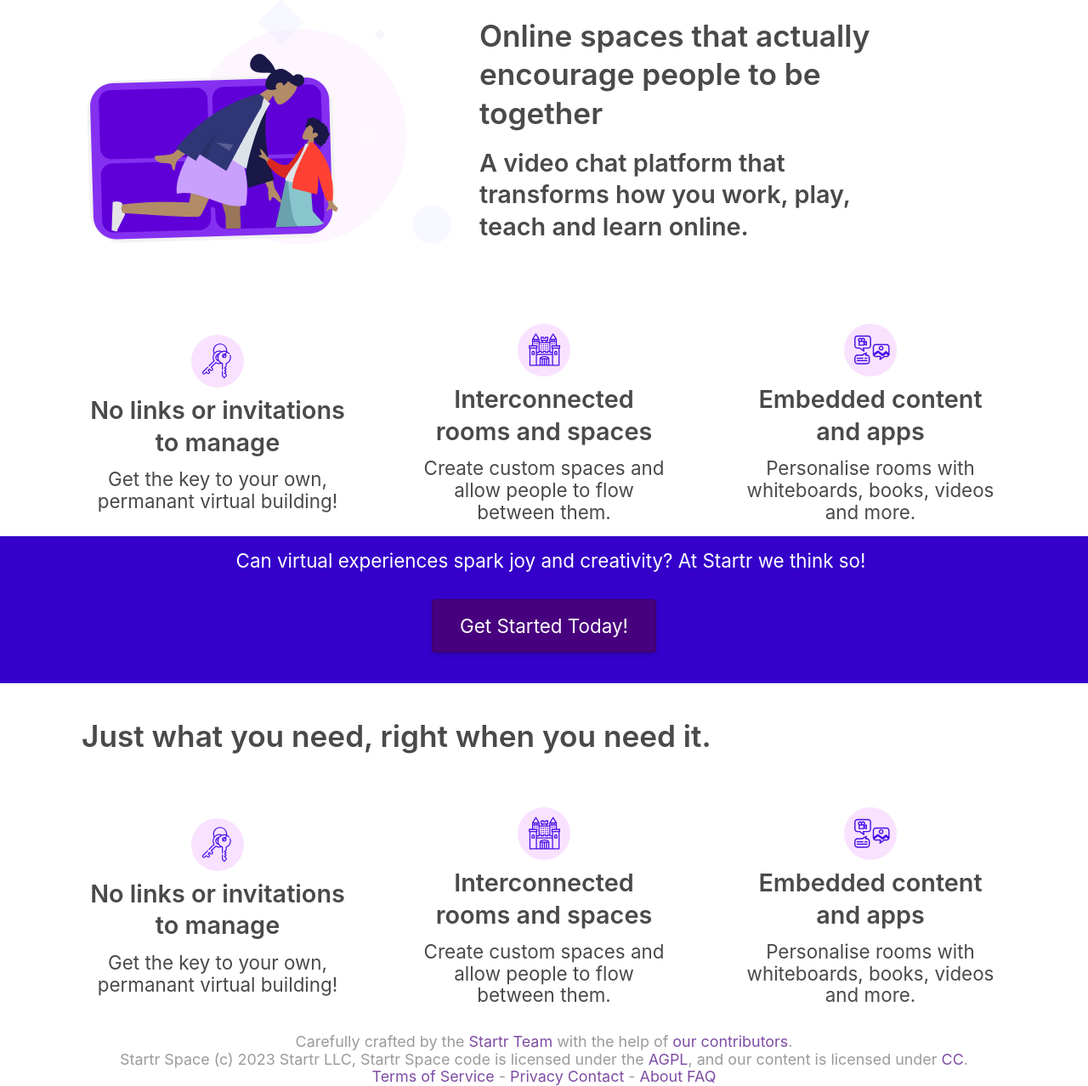
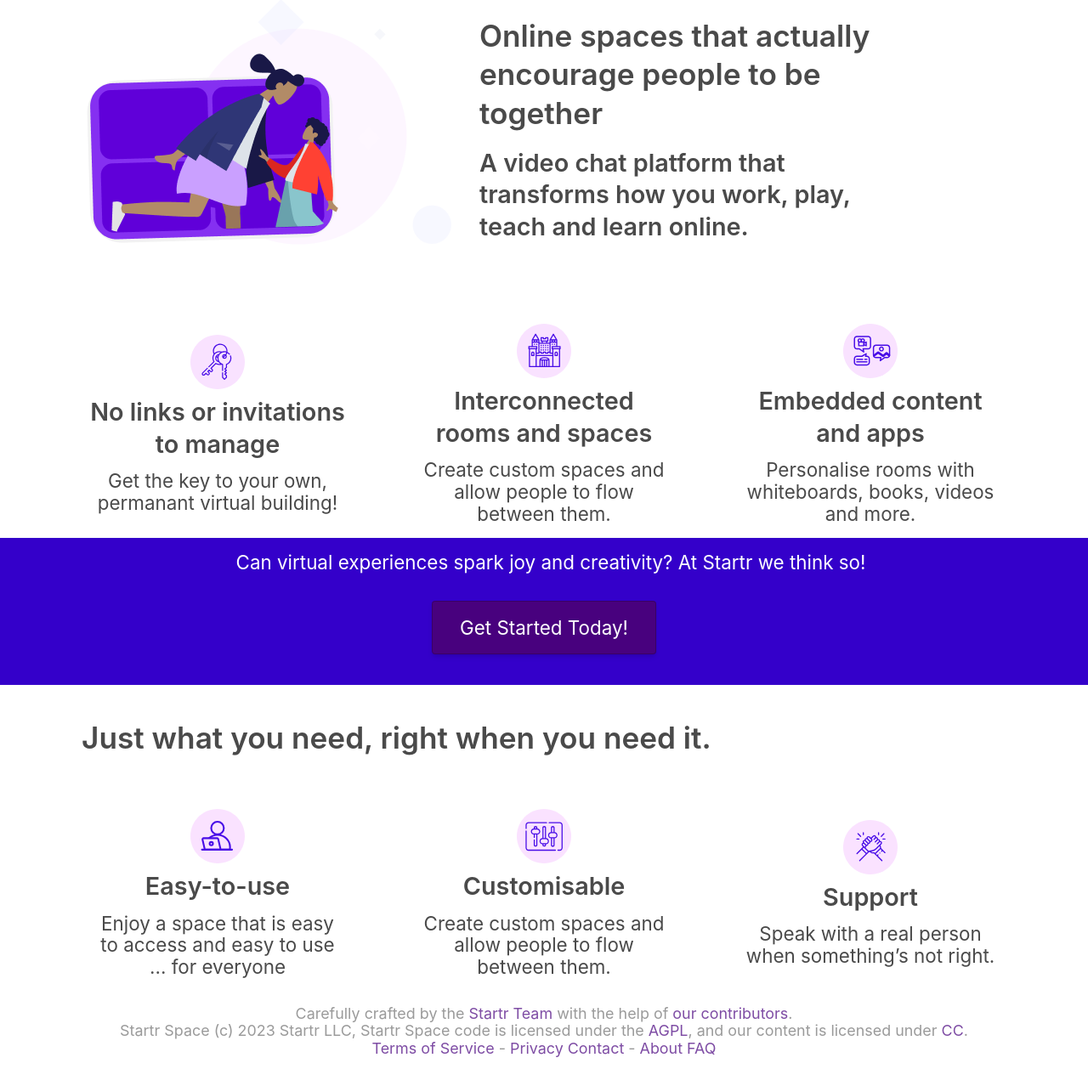
Before and after one commit to Startr/WEB-Spaces-Accounts, a Flask app: page / in a window 1280 px wide. Shown: the part 160-1438 px from the top of the page at 85% size. After the commit the page ends 1404 px from the top, so only its background shows below. Run offline with Flask 3, Linux system fonts and the light colour scheme; parts of the project's set-up code (start-up, migrations or seed data) failed here and were passed over; some libraries are stand-ins or nearby versions.

Commit message:
Tweaked text & optimized page load & Accessibility

```diff
--- a/templates/index.html
+++ b/templates/index.html
@@ -15,7 +15,7 @@
   "
 >
   <div class="column" style="--ta: center; --d: grid; --fw: wrap">
-    <img src="/images/Frames.png" style="--ps: center" />
+    <img alt="Meet freely with our Startr Spaces. This image shows two people interacting." src="/images/Frames.png" style="--ps: center" />
   </div>
   <div class="column" style="--p: 2rem; --w-md: 51%">
     <h2 style="--mb: 1rem">
@@ -33,17 +33,17 @@
   style="--d: flex; --jc: center; --fd: column; --fd-md: row; --fw: wrap"
 >
   <div class="column" style="--m: auto; --ta: center; --d: grid; --maxw: 300px">
-    <img src="/images/1_Key_Icon.svg" style="--ps: center" />
+    <img alt="Startr Keys" width="64" height="64" src="/images/1_Key_Icon.svg" style="--ps: center" />
     <h3>No links or invitations to manage</h3>
     <p>Get the key to your own, permanant virtual building!</p>
   </div>
   <div class="column" style="--m: auto; --ta: center; --d: grid; --maxw: 300px">
-    <img src="/images/2_Castle_Icon.svg" style="--ps: center" />
+    <img alt="Startr.Space is your castle" width="64" height="64" src="/images/2_Castle_Icon.svg" style="--ps: center" />
     <h3>Interconnected rooms and spaces</h3>
     <p>Create custom spaces and allow people to flow between them.</p>
   </div>
   <div class="column" style="--m: auto; --ta: center; --d: grid; --maxw: 300px">
-    <img src="/images/3_Apps_Icon.svg" style="--ps: center" />
+    <img alt="Startr Spaces Apps" width="64" height="64" src="/images/3_Apps_Icon.svg" style="--ps: center" />
     <h3>Embedded content and apps</h3>
     <p>Personalise rooms with whiteboards, books, videos and more.</p>
   </div>
@@ -87,19 +87,19 @@
   style="--d: flex; --jc: center; --fd: column; --fd-md: row; --fw: wrap"
 >
   <div class="column" style="--m: auto; --ta: center; --d: grid; --maxw: 300px">
-    <img src="/images/1_Key_Icon.svg" style="--ps: center" />
-    <h3>No links or invitations to manage</h3>
-    <p>Get the key to your own, permanant virtual building!</p>
+    <img alt="Startr.Spaces Keys" width="64" height="64" src="/images/4_Person_at_Computer Icon.svg" style="--ps: center" />
+    <h3>Easy-to-use</h3>
+    <p>Enjoy a space that is easy to access and easy to use ... for everyone</p>
   </div>
   <div class="column" style="--m: auto; --ta: center; --d: grid; --maxw: 300px">
-    <img src="/images/2_Castle_Icon.svg" style="--ps: center" />
-    <h3>Interconnected rooms and spaces</h3>
+    <img alt="Startr.Space adjusts to your needs" width="64" height="64" src="/images/5_Adjust_Icon.svg" style="--ps: center" />
+    <h3>Customisable</h3>
     <p>Create custom spaces and allow people to flow between them.</p>
   </div>
-  <div class="column" style="--m: auto; --ta: center; --d: grid; --maxw: 300px">
-    <img src="/images/3_Apps_Icon.svg" style="--ps: center" />
-    <h3>Embedded content and apps</h3>
-    <p>Personalise rooms with whiteboards, books, videos and more.</p>
+  <div  class="column" style="--m: auto; --ta: center; --d: grid; --maxw: 300px">
+    <img alt="Work with the Startr Space Team" width="64" height="64" src="/images/6_Team_Icon.svg" style="--ps: center" />
+    <h3>Support</h3>
+    <p>Speak with a real person when something’s not right.</p>
   </div>
 </section>
 {% endblock %}
--- a/templates/layout.html
+++ b/templates/layout.html
@@ -47,7 +47,7 @@
         ],
       });
     </script>
-    <script src="https://js.stripe.com/v3/" data-swup-ignore-script></script>
+    <script src="https://js.stripe.com/v3/" data-swup-ignore-script defer></script>
 
     {% endblock %}
   </head>
@@ -60,7 +60,7 @@
       <h3 class="column">
         <a href="/">
           <img
-          alt="Startr Logo"
+          alt="The Startr Instant Spaces Logo"
           class="shadowed"
           src="/images/logo.jpg"
           style="--w: 200px"/>
@@ -85,12 +85,13 @@
         {% endif %}
       </div>
     </nav>
+
     <nav aria-label="complementary navigation" class="navbar row
     role="navigation" style="--d: inherit; --d-md: none">
-      <a href="/"><img class="shadowed" src="/images/logo.jpg" /></a>
+      <a href="/"><img alt="The Startr Instant Spaces Logo" class="shadowed" src="/images/logo.jpg" /></a>
       <div id="menuToggle">
         {#hidden checkbox is used as click reciever, so you can use the :checked
-        selector on it.#}<input type="checkbox" /> {#Some spans to act as a
+        selector on it.#}<input aria-label="menuToggle" type="checkbox" /> {#Some spans to act as a
         hamburger. They are acting like a real hamburger, not that McDonalds
         stuff.#}<span></span><span></span><span></span>
         <div id="menu">
```
